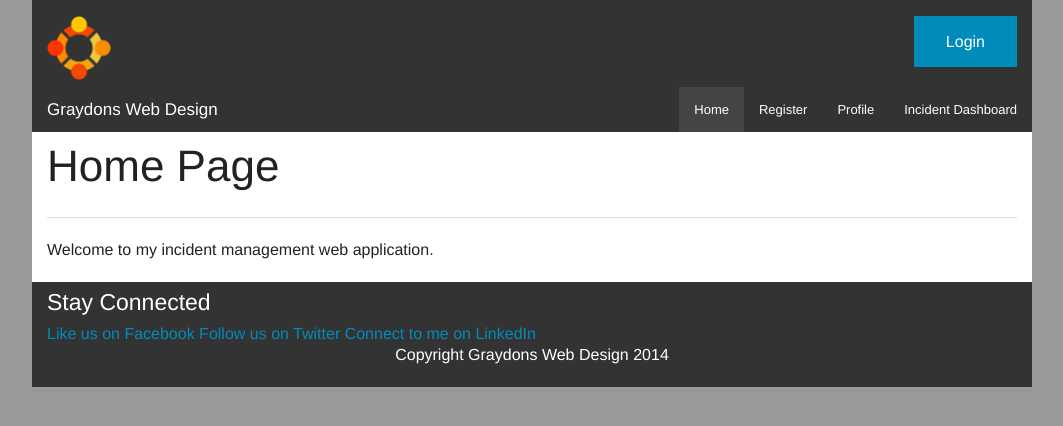
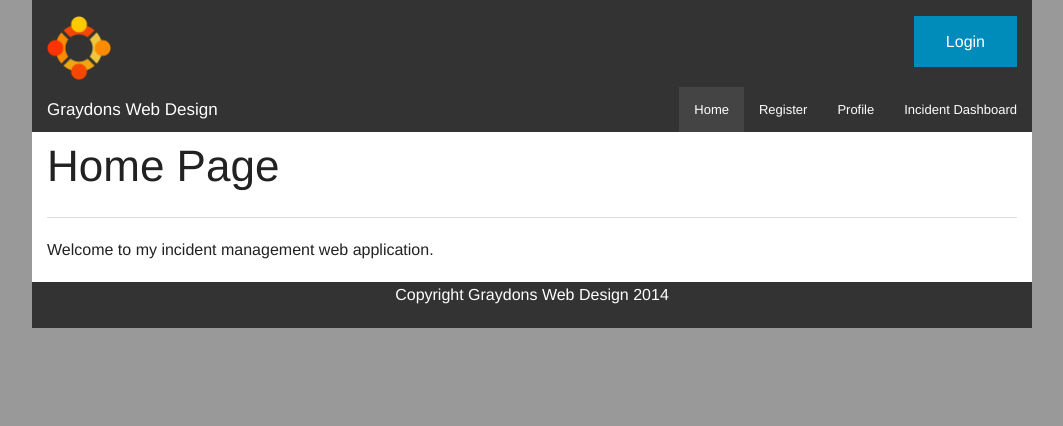
Before and after one commit to graydon-armstrong/Assignment4_FinalProject, a PHP site: page /index.php in a window 1280 px wide. Shown: the top 426 px of the page, without its empty margins (108-1171 px from the left). Run offline with PHP 8.4, Linux system fonts and the light colour scheme.

Commit message:
Took out Uneeded Stay connected section on footer

```diff
--- a/footer.php
+++ b/footer.php
@@ -6,12 +6,6 @@ File Description: This is the footer that is included on every page. It has the
 -->
 
 <div class="row" id="footer">
-	<div class="large-12 columns">
-		<h4>Stay Connected</h4>
-		<a href="https://www.facebook.com/graydon.arm" class="webicon facebook">Like us on Facebook</a>
-		<a href="https://twitter.com/Graydon_Arm" class="webicon twitter">Follow us on Twitter</a>
-		<a href="#" class="webicon linkedin">Connect to me on LinkedIn</a>
-	</div>
 	<div class="large-12 columns" id="copyright">
 		<p>Copyright Graydons Web Design 2014</p>
 	</div>
```
